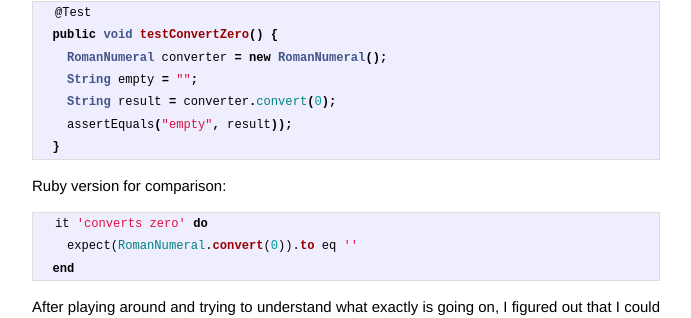
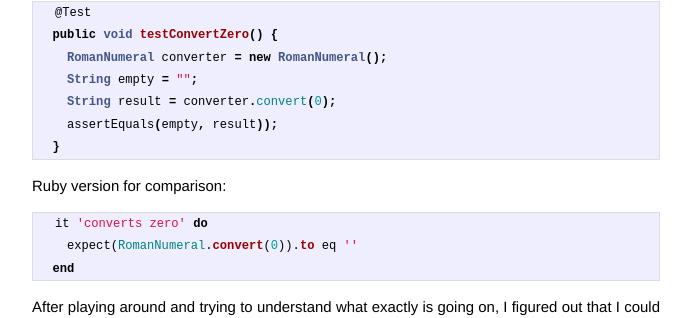
Before and after one commit to Maikon/personal_blog, a Jekyll site: the page built from _posts/2014-06-26-enter-java.md, in a window 1280 px wide. Shown: the part 485-803 px from the top of the page, without its empty margins (294-985 px from the left). Built offline with Jekyll 4.4.1, drawn with Linux system fonts in a browser that asks for light colours; Markdown is read by kramdown in place of the engine named in the settings; comment, search, counter and statistics services are not loaded.

Commit message:
fixed typo

```diff
--- a/_posts/2014-06-26-enter-java.md
+++ b/_posts/2014-06-26-enter-java.md
@@ -15,7 +15,7 @@ The first test I wrote looked like this:
     RomanNumeral converter = new RomanNumeral();
     String empty = "";
     String result = converter.convert(0);
-    assertEquals("empty", result));
+    assertEquals(empty, result));
   }
 {% endhighlight %}
 
```
